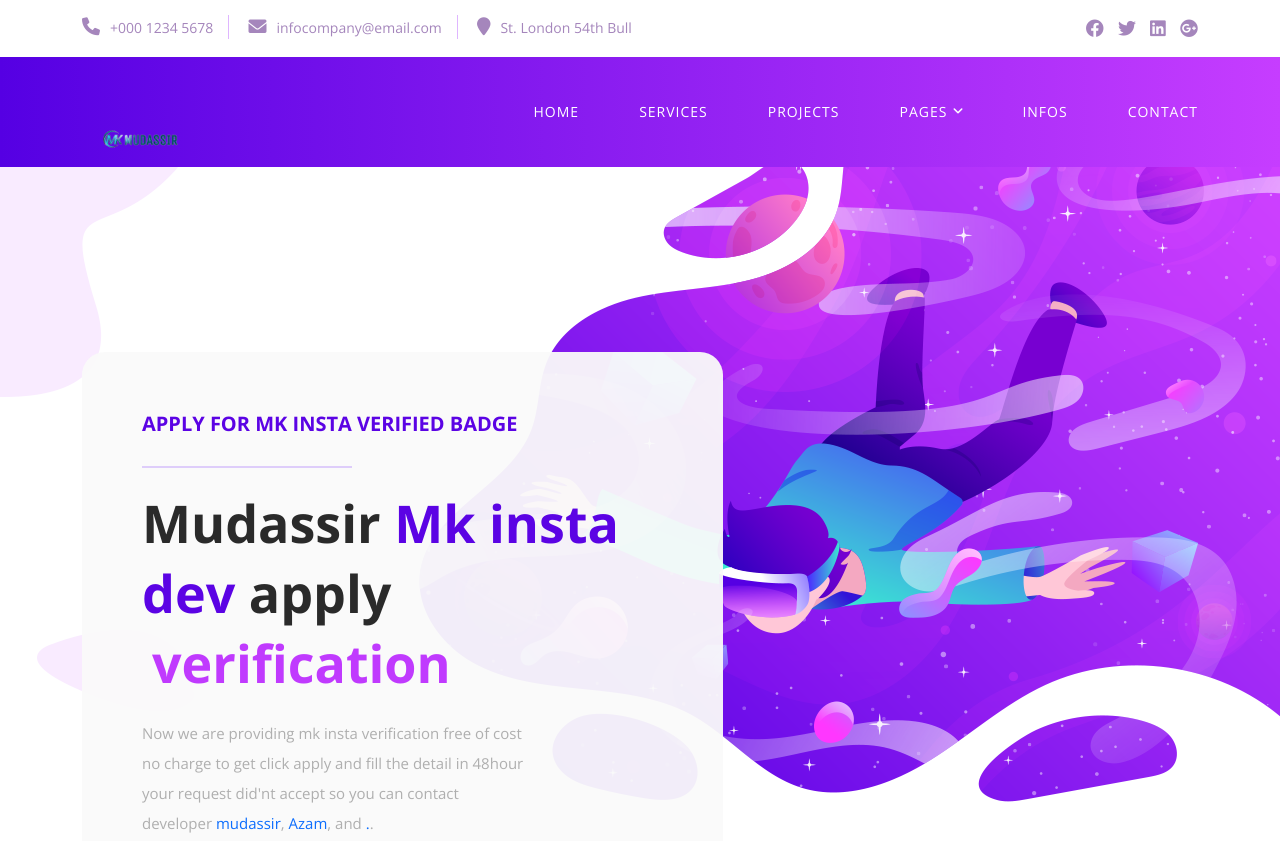
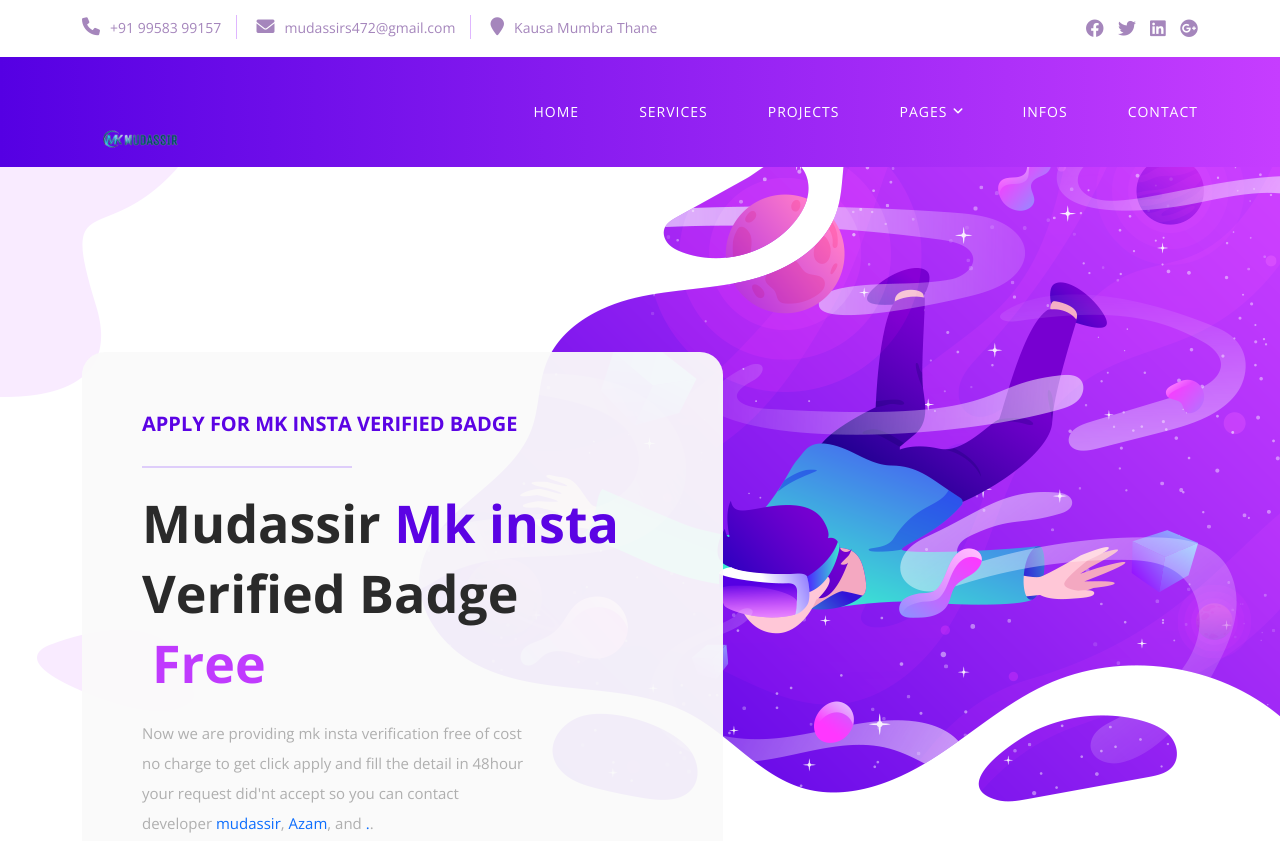
Before and after one commit to mudassir47/mk-insta-int, a plain HTML site: page index.html in a window 1280 px wide. Shown: the top 841 px of the page. Drawn offline with nearby package versions, Linux system fonts and the light colour scheme.

Commit message:
Update index.html

```diff
--- a/index.html
+++ b/index.html
@@ -51,9 +51,9 @@ https://templatemo.com/tm-582-tale-seo-agency
         <div class="col-lg-8 col-sm-9">
           <div class="left-info">
             <ul>
-              <li><a href="#"><i class="fa fa-phone"></i>+000 1234 5678</a></li>
-              <li><a href="#"><i class="fa fa-envelope"></i>infocompany@email.com</a></li>
-              <li><a href="#"><i class="fa fa-map-marker"></i>St. London 54th Bull</a></li>
+              <li><a href="#"><i class="fa fa-phone"></i>+91 99583 99157</a></li>
+              <li><a href="#"><i class="fa fa-envelope"></i>mudassirs472@gmail.com</a></li>
+              <li><a href="#"><i class="fa fa-map-marker"></i>Kausa Mumbra Thane</a></li>
             </ul>
           </div>
         </div>
@@ -116,7 +116,7 @@ https://templatemo.com/tm-582-tale-seo-agency
           <div class="caption header-text">
             <h6>Apply for mk insta verified badge</h6>
             <div class="line-dec"></div>
-            <h4>Mudassir <em> Mk insta dev</> </em> apply <span>verification</span></h4>
+            <h4>Mudassir <em> Mk insta  </em> Verified Badge <span>Free</span></h4>
             <p> Now we are providing mk insta verification free of cost no charge to get click apply and fill the detail in 48hour your request did'nt accept so you can contact developer   <a href="index.html">mudassir</a>, <a href="about.html">Azam</a>, and <a href="">.</a>.</p>
             <div class="main-button scroll-to-section"><a href="#services">Mk insta downlod</a></div>
             <span>or</span>
```
